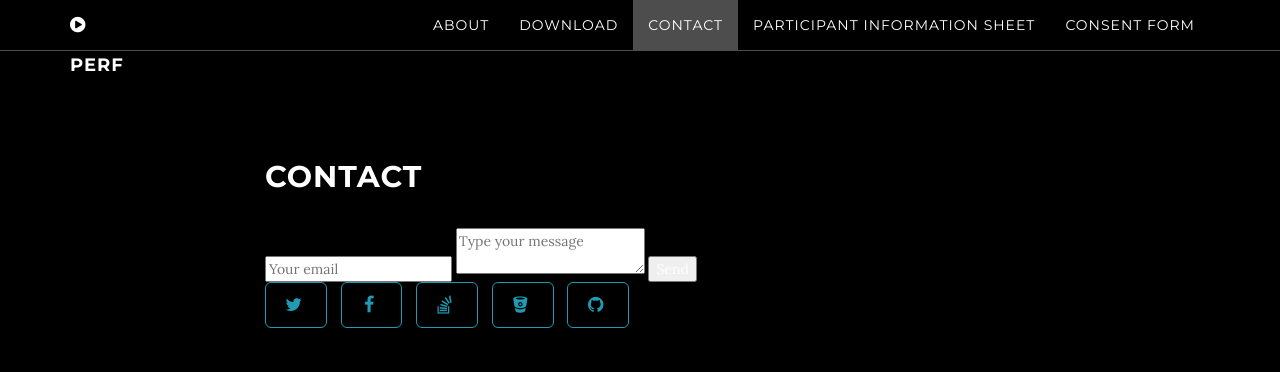
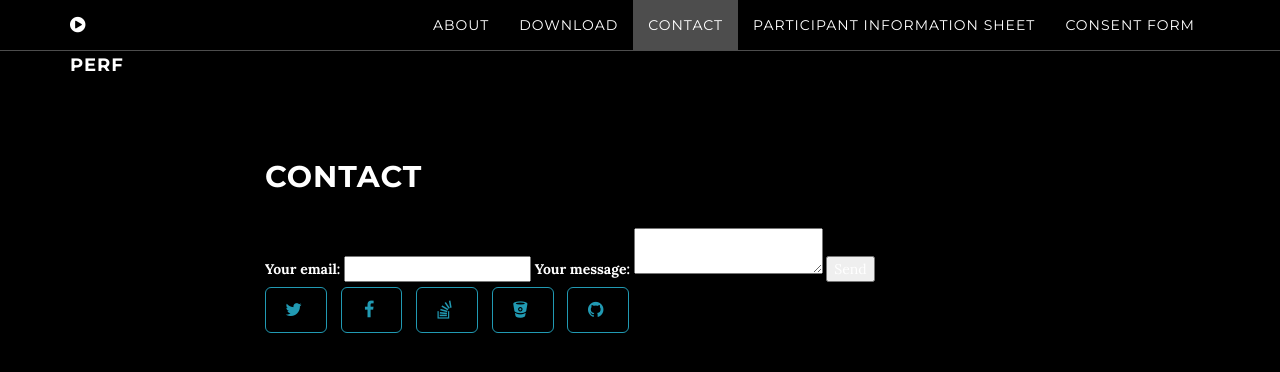
Before and after one commit to socsys/measurements, a Jekyll site: the page built from index.html, in a window 1280 px wide and 900 px high, scrolled down 3053 px. Shown: the top 372 px of the window. Built offline with Jekyll 4.4.1, drawn with Linux system fonts in a browser that asks for light colours.

Commit message:
Update contact.html

```diff
--- a/_includes/contact.html
+++ b/_includes/contact.html
@@ -1,16 +1,55 @@
-    <!-- Contact Section -->
+<script src="https://formspree.io/js/formbutton-v1.min.js" defer></script>
+<script>
+  /* paste this line in verbatim */
+  window.formbutton=window.formbutton||function(){(formbutton.q=formbutton.q||[]).push(arguments)};
+  /* customize formbutton below*/
+  formbutton("create", {
+    action: "https://formspree.io/f/mrgjggdp",
+    title: "How can we help?",
+    fields: [
+      {
+        type: "email",
+        label: "Email:",
+        name: "email",
+        required: true,
+        placeholder: "your@email.com"
+      },
+      {
+        type: "textarea",
+        label: "Message:",
+        name: "message",
+        placeholder: "What's on your mind?",
+      },
+      { type: "submit" }
+    ],
+    styles: {
+      title: {
+        backgroundColor: "gray"
+      },
+      button: {
+        backgroundColor: "gray"
+      }
+    }
+  });
+</script>
+
+<!-- Contact Section -->
     <section id="contact" class="container content-section text-center">
         <div class="row">
             <div class="col-lg-8 col-lg-offset-2">
                 <h2>Contact</h2>
-                    <div id="contact-form">
-                        <form action="https://formspree.io/mpzyqdng" method="POST">
-                        <input type="hidden" name="_subject" value="Contact request from personal website" />
-                        <input type="email" name="_replyto" placeholder="Your email" required>
-                        <textarea name="message" placeholder="Type your message" required></textarea>
-                        <button type="submit">Send</button>
-                        </form>
-                    </div>
+                    <form action="https://formspree.io/f/mrgjggdp" method="POST">
+                      <label>
+                        Your email:
+                        <input type="email" name="_replyto">
+                      </label>
+                      <label>
+                        Your message:
+                        <textarea name="message"></textarea>
+                      </label>
+                      <!-- your other form fields go here -->
+                      <button type="submit">Send</button>
+                    </form>
                     <ul class="list-inline banner-social-buttons">
                     {% for network in site.social %}
                     <li>
```
